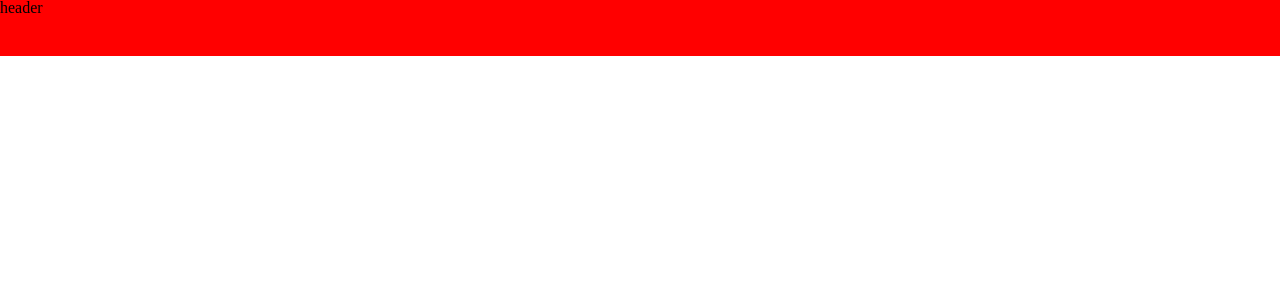
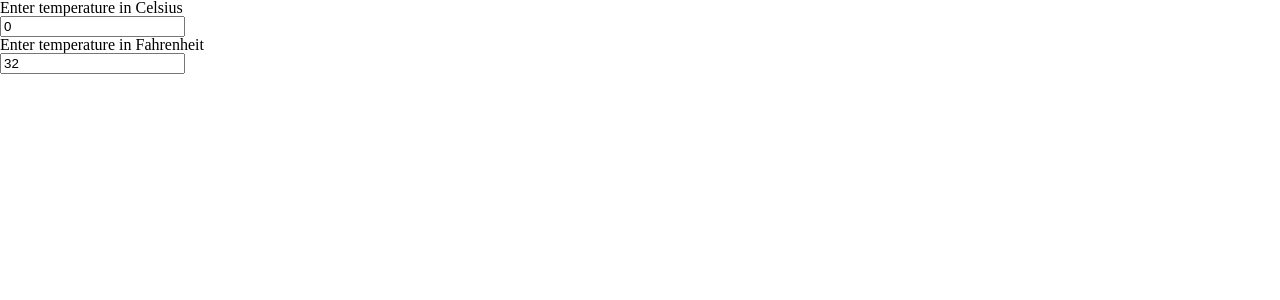
Before and after one commit to GXwar/react-cli-template, a React app: page / in a window 1280 px wide. Shown: the top 300 px of the page. Built offline with nearby package versions, Linux system fonts and the light colour scheme; the HTML template or start-up script is replaced by a standard one.

Commit message:
bug fixes

```diff
--- a/package.json
+++ b/package.json
@@ -24,6 +24,7 @@
     "http-proxy-middleware": "^0.18.0",
     "mini-css-extract-plugin": "^0.4.1",
     "opener": "^1.4.3",
+    "prop-types": "^15.6.2",
     "style-loader": "^0.21.0",
     "styled-components": "^3.4.1",
     "url-loader": "^1.0.1",
--- a/src/App.js
+++ b/src/App.js
@@ -1,11 +1,11 @@
 import React from 'react';
 
-import Header from './views/Header/index.js';
+import Calculator from './components/Calculator.js';
 
 class App extends React.Component {
   render() {
     return (
-      <Header/>
+      <Calculator/>
     )
   }
 }
--- a/src/components/TemperatureInput.js
+++ b/src/components/TemperatureInput.js
@@ -1,4 +1,5 @@
 import React from 'react';
+import PropTypes from 'prop-types';
 
 const scaleNames = {
   c: 'Celsius',
@@ -7,6 +8,8 @@ const scaleNames = {
 
 class TemperatureInput extends React.Component {
   constructor(props) {
+    // Once the states or the props in Component change, the Render function will execute
+    // When a Component's Render function executes, all its children components will execute
     super(props);
     this.handleChange = this.handleChange.bind(this);
   }
@@ -16,8 +19,7 @@ class TemperatureInput extends React.Component {
   }
 
   render() {
-    const temperature = this.props.temperature;
-    const scale = this.props.scale;
+    const { temperature, scale} = this.props;
     return (
       <fieldset>
         <legend>Enter temperature in {scaleNames[scale]}</legend>
@@ -27,4 +29,14 @@ class TemperatureInput extends React.Component {
   }
 }
 
+TemperatureInput.propTypes = {
+  temperature: PropTypes.string.isRequired,
+  onTemperatureChange: PropTypes.func.isRequired,
+}
+
+TemperatureInput.defaultProps = {
+  temperature: '100',
+  onTemperatureChange: () => {}
+}
+
 export default TemperatureInput;
```
